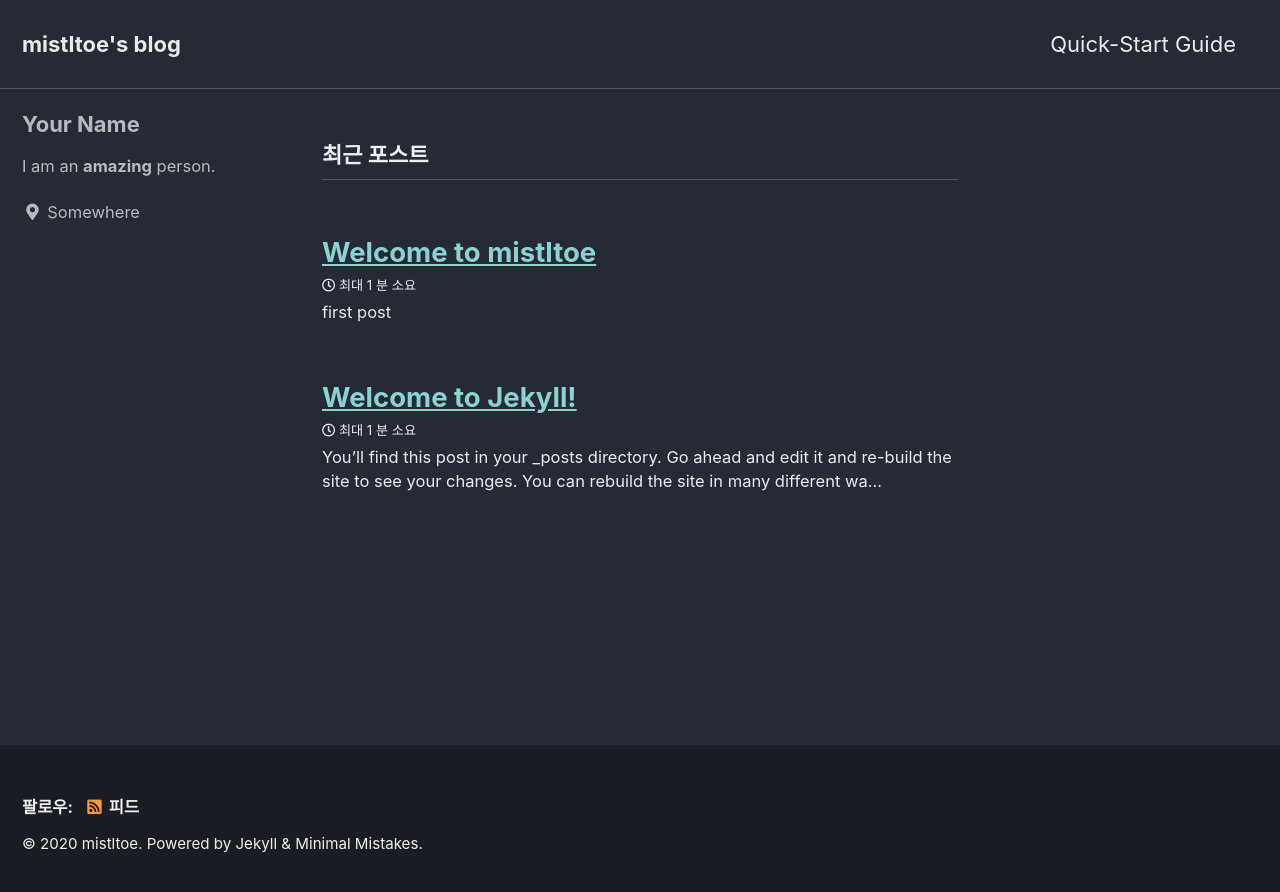
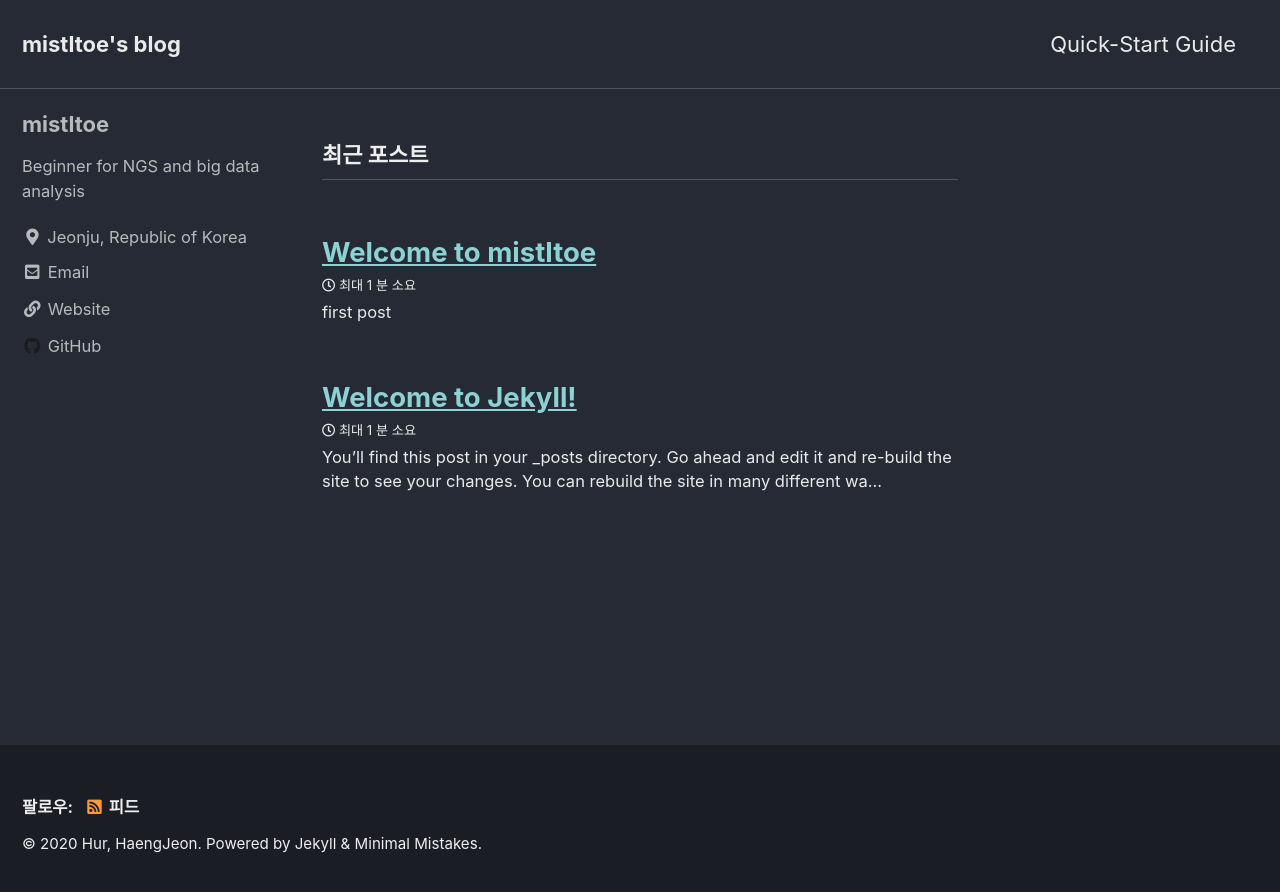
Before and after one commit to mistltoe/mistltoe.github.io, a Jekyll site: the page built from recycle_bin/index.html, in a window 1280 px wide. Shown: the top 892 px of the page. Built offline with Jekyll 4.4.1, drawn with Linux system fonts in a browser that asks for light colours; cached includes are drawn as plain includes; comment, search, counter and statistics services are not loaded.

```diff
--- a/_config.yml
+++ b/_config.yml
@@ -19,7 +19,7 @@
 title                    : "mistltoe's blog"
 title_separator          : "-"
 subtitle                 : # site tagline that appears below site title in masthead
-name                     : "mistltoe"
+name                     : "Hur, HaengJeon"
 description              : "programming for data science with python and R"
 url                      : "https://mistltoe.github.io/" # the base hostname & protocol for your site e.g. "https://mmistakes.github.io"
 baseurl                  : # the subpath of your site, e.g. "/blog"
@@ -93,18 +93,18 @@
 
 # Site Author
 author:
-  name             : "Your Name"
+  name             : "mistltoe"
   avatar           : # path of avatar image, e.g. "/assets/images/bio-photo.jpg"
-  bio              : "I am an **amazing** person."
-  location         : "Somewhere"
+  bio              : "Beginner for NGS and big data analysis"
+  location         : "Jeonju, Republic of Korea"
   email            :
   links:
     - label: "Email"
       icon: "fas fa-fw fa-envelope-square"
-      # url: "mailto:your.name@email.com"
+      url: "mailto:mistltoe@gmail.com"
     - label: "Website"
       icon: "fas fa-fw fa-link"
-      # url: "https://your-website.com"
+      url: "https://mistltoe.github.io/"
     - label: "Twitter"
       icon: "fab fa-fw fa-twitter-square"
       # url: "https://twitter.com/"
@@ -113,7 +113,7 @@
       # url: "https://facebook.com/"
     - label: "GitHub"
       icon: "fab fa-fw fa-github"
-      # url: "https://github.com/"
+      url: "https://github.com/mistltoe"
     - label: "Instagram"
       icon: "fab fa-fw fa-instagram"
       # url: "https://instagram.com/"
```
